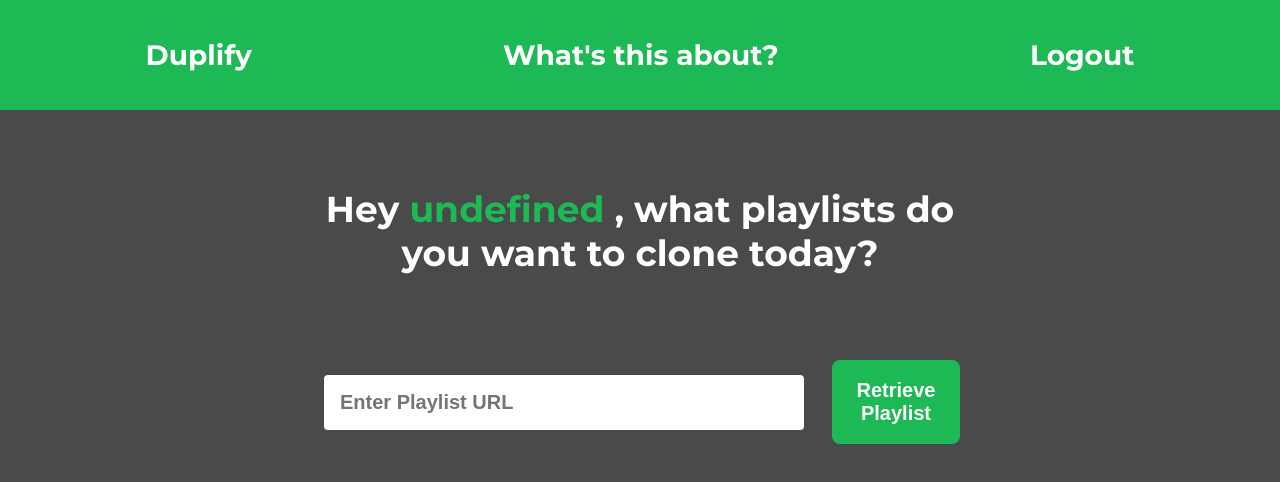
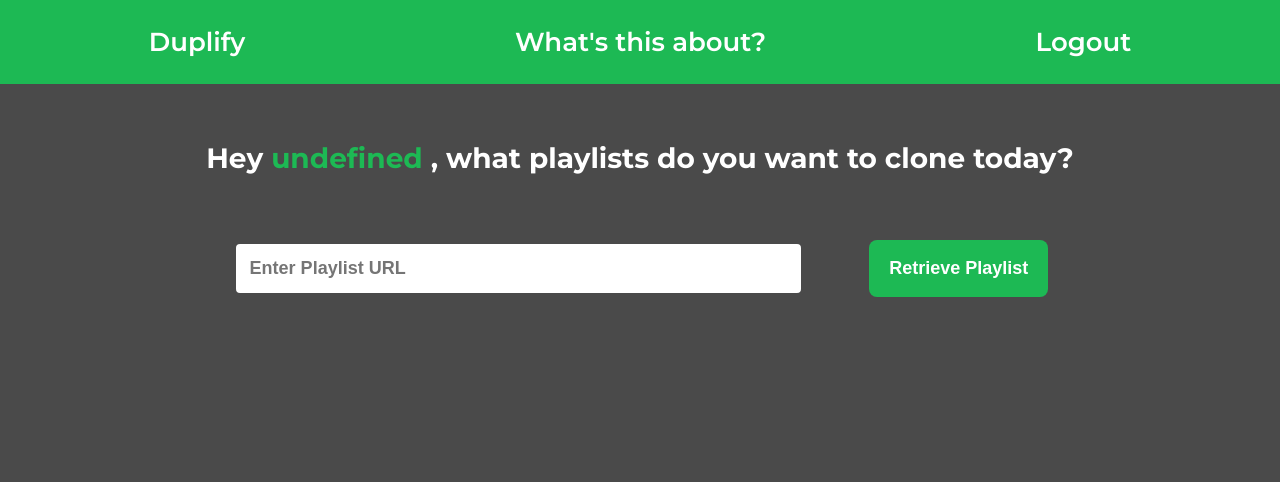
Before and after one commit to haydenfd/duplify, a SvelteKit app: page /home in a window 1280 px wide. Shown: the top 482 px of the page. Built offline with nearby package versions, Linux system fonts and the light colour scheme; no server answers.

Commit message:
Change redirect URI for deployed website, nav UI cleanups

```diff
--- a/src/components/nav.svelte
+++ b/src/components/nav.svelte
@@ -6,7 +6,7 @@
         $accessToken = null;
         if (browser)
         {
-            window.localStorage.setItem('accessToken', null);
+            window.sessionStorage.setItem('accessToken', null);
             window.location.href='/login'
         }
 
@@ -42,19 +42,19 @@
         align-items: baseline;
         justify-content: space-around;
         background-color: #1DB954;
-        padding: 20px;
+        padding: 14px;
     }
 
     button {
         background-color: transparent;
         border: 2px solid transparent;
-        font-size: 28px;
+        font-size: 26px;
         color: white;
-        font-weight: 700;
+        font-weight: 600;
         font-family: 'Montserrat';
-        padding:16px;
+        padding:10px;
         cursor: pointer;
-        border-radius: 12px;
+        border-radius: 16px;
         transition: all 0.28s ease-in-out;
     }
 
--- a/src/components/search.svelte
+++ b/src/components/search.svelte
@@ -34,7 +34,7 @@
     </h1>, what playlists do you want to clone today?</h1>
 </div>
 
-<div>
+<div class="form-container">
     <input type="text" placeholder="Enter Playlist URL" bind:value={urlSearchInput}>
     <button on:click|preventDefault = {() => parseID(urlSearchInput)}>Retrieve Playlist</button>
 </div>
@@ -43,13 +43,14 @@
 <style>
 
     .title {
-        margin-top: 45px;
-        margin-bottom: 45px;
-        width: 50%;
+        margin-top: 30px;
+        margin-bottom: 30px;
+        width: 80%;
         text-align: center;
         display: flex;
         justify-content: center;
     }
+
     div {
         width: 50%;
         padding: 8px;
@@ -59,15 +60,24 @@
         margin: auto;
     }
 
+    .form-container {
+        width: 70%;
+        padding: 8px;
+        display: flex;
+        align-items: center;
+        justify-content: center;
+        margin: auto;
+        gap:5vw;
+    }
+
     input[type="text"] {
-        padding: 16px;
+        padding: 14px;
         border: 4.5px solid #4A4A4A;
         outline: none;
         border-radius: 8px;
-        font-size: 16px;
-        width: 70%;
+        width: 60%;
         font-weight: 600;
-        font-size: 20px;
+        font-size: 18px;
     }
 
     input[type="text"]:focus {
@@ -76,13 +86,13 @@
 
     button {
         width: 20%;
-        padding: 19px;
+        padding: 18px;
         background-color: #1DB954;
         border: none;
         outline: none;
         color: white;
         font-weight: 600;
-        font-size: 20px;
+        font-size: 18px;
         border-radius: 8px;
         transition: all 0.28s ease-in-out;
         cursor: pointer;
@@ -93,7 +103,7 @@
     }
 
     h1 {
-        font-size: 36px;
+        font-size: 28px;
     }
 
     .user-display-name {
--- a/src/utils/store.js
+++ b/src/utils/store.js
@@ -3,13 +3,13 @@ import { writable } from "svelte/store";
 import { browser } from "$app/environment";
 
 const defaultToken = null;
-const initialToken = browser? window.localStorage.getItem('accessToken') ?? defaultToken : defaultToken;
+const initialToken = browser? window.sessionStorage.getItem('accessToken') ?? defaultToken : defaultToken;
 
 export const accessToken = writable(initialToken)
 accessToken.subscribe((value) => {
     if (browser)
     {
-        window.localStorage.setItem('accessToken', value)
+        window.sessionStorage.setItem('accessToken', value)
     }
 });
 
```
